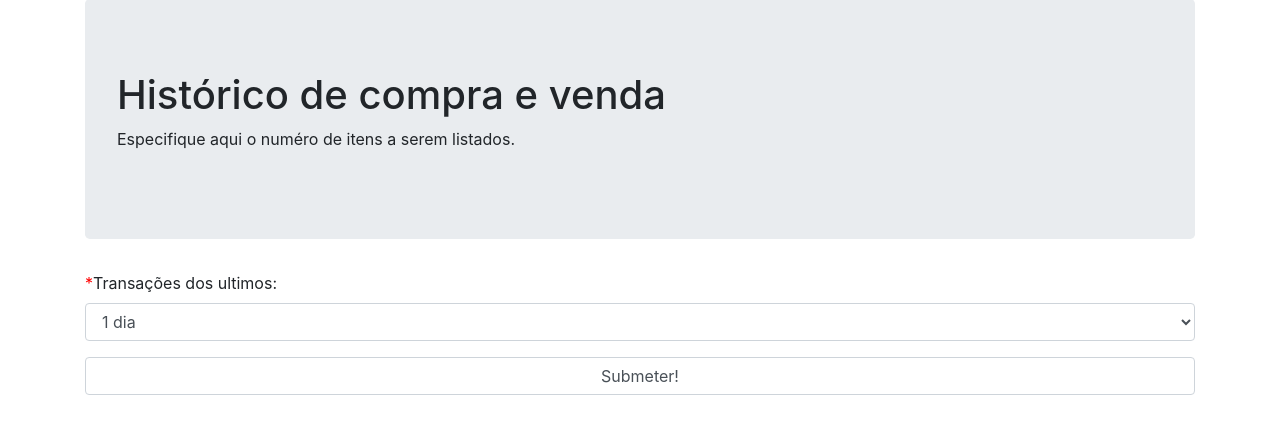
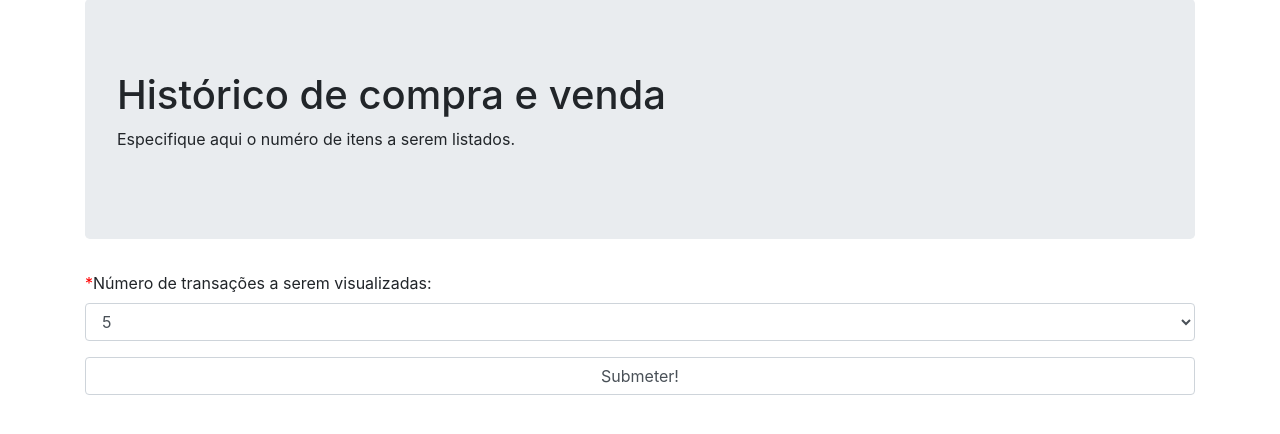
Before and after one commit to emilioMaddalena/not_just_tires, a Flask app: page /history in a window 1280 px wide. Shown: the part 57-491 px from the top of the page. Run offline with Flask 2, Linux system fonts and the light colour scheme.

Commit message:
update history page.
The batch_size and page arguments are now passed through a query string. It only accepts GET requests now.

```diff
--- a/main.py
+++ b/main.py
@@ -109,31 +109,29 @@ def history():
 
     if request.method == "GET":
 
-        return render_template("history.html", data="")
+        if not request.args:
 
-    elif request.method == "POST":
+            return render_template("history.html", data="")
 
-        num_dias = int(request.form["num-trans"])
-        #trasacs = utils.load_transactions(DATA_PATH, num_dias)
+        else:
 
-        # Implement DB fetching
-        today = datetime.datetime.utcnow()
-        past = today - datetime.timedelta(days=num_dias)
+            batch_size = int(request.args.get('batch_size'))
+            page = int(request.args.get('page'))
+            out = Transacoes.query.order_by(Transacoes.data.desc()).slice(page*batch_size,page*batch_size+batch_size)
 
-        # returned as a list
-        out = Transacoes.query.order_by(Transacoes.data.desc()).filter(
-        (Transacoes.data >= past) & (Transacoes.data <= today))
+            # Implement DB fetching
+            #today = datetime.datetime.utcnow()
+            #past = today - datetime.timedelta(days=num_dias)
+            # returned as a list
+            #out = Transacoes.query.order_by(Transacoes.data.desc()).filter(
+            #(Transacoes.data >= past) & (Transacoes.data <= today))
 
-        out2 = [el.__dict__ for el in out]
-        for el in out2: del el['_sa_instance_state']
-        out3 = {"transacoes": out2}
+            out2 = [el.__dict__ for el in out]
+            for el in out2: del el['_sa_instance_state']
+            out3 = {"transacoes": out2}
+            utils.formatDictDates(out3)
 
-        print(f"{out3=}\n")
-        #print(f"{out3['transacoes'][0]['data'].day=}")
-
-        utils.formatDictDates(out3)
-
-        return render_template("history.html", data=out3)
+            return render_template("history.html", data=out3)
 
     else:
 
--- /dev/null
+++ b/static/js/tools.js
@@ -0,0 +1,3 @@
+// create new elements and assign properties at the same time
+// makes writing more compact
+const createNewElement = (tag, prop) => Object.assign(document.createElement(tag), prop);
--- a/templates/history.html
+++ b/templates/history.html
@@ -16,34 +16,85 @@ Pre history page
     </div>
 </div>
 
-<form action="" method="post">
+<!-- <form action="" method="post" id="qnt-form"> -->
+<div>
     <div class="form-group">
-        <label style="color:red;">*</label><label>Transações dos ultimos:</label>
-        <select class="form-control" id="exampleFormControlSelect1" name="num-trans">
-            <option value="1">1 dia</option>
-            <option value="10">10 dias</option>
-            <option value="30">30 dias</option>
+        <label style="color:red;">*</label><label>Número de transações a serem visualizadas:</label>
+        <select class="form-control" id="qnt-select" name="num-trans">
+            <option value="5">5</option>
+            <option value="10">10</option>
+            <option value="30">30</option>
         </select>
     </div>
 
-    <p><button type="submit" class="form-control">Submeter!</button></p>
-</form>
+    <p><button type="submit" class="form-control" id="submit-qnt">Submeter!</button></p>
+    <script>
+        document.getElementById("submit-qnt").onclick = function() {
+
+        //window.location.href="./";
+
+        // fetch('/history?' + new URLSearchParams({
+        //     page: 0,
+        //     batch_size: document.getElementById("qnt-select").value
+        // }),
+        // { method: 'POST', mode: "no-cors"}).then(window.location.reload());
 
 
-<!-- <script type="module" src="../static/js/card.js"> -->
-    <!-- To be used in the furute -->
+        window.location = '/history?' +
+        new URLSearchParams({
+            page: 0,
+            batch_size: document.getElementById("qnt-select").value
+        });
+
+        // fetch('./', { method: 'GET' })
+        // .then(window.location.reload())
+        // .catch(err => {alert("Couldn't get the history :(")});
+
+        }
+    </script>
+</div>
 
 <script src="../static/js/cards.js"> </script>
+<script src="../static/js/tools.js"> </script>
 <script>
 
     var data = JSON.parse('{{ data | tojson | safe }}');
 
     if( data ) {
+
+        console.log("history: There are transactions to display!")
+
         trans = data.transacoes;
-
         if (trans.length == 0) {
             alert("No transactions to display!");
         }
+
+
+        let prev_button = createNewElement("button", {
+            "id": "prev-button",
+            "type": "submit",
+            "className": "form-control",
+            "innerText": "<< Anteriores",
+            "style": `width: 200;`
+        });
+
+        let next_button = createNewElement("button", {
+            "id": "next-button",
+            "type": "submit",
+            "className": "form-control",
+            "innerText": "Próximas >>",
+            "style": `width: 200;`
+        });
+
+        let div = createNewElement("div", {
+            "className": "d-flex justify-content-between",
+        });
+        div.style.marginTop = 50;
+        div.style.marginBottom = 10;
+
+        div.append(prev_button, next_button)
+        document.getElementById("main-div").appendChild(div);
+
 
         console.table(trans);
         printTransactions(trans)
```
